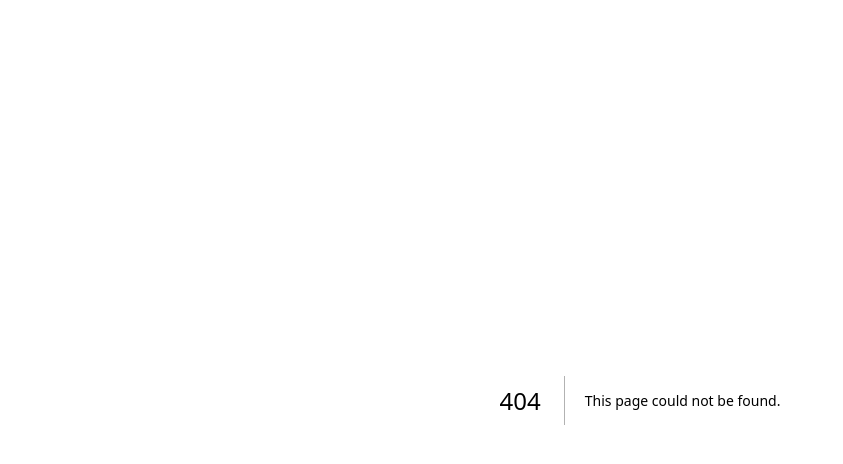
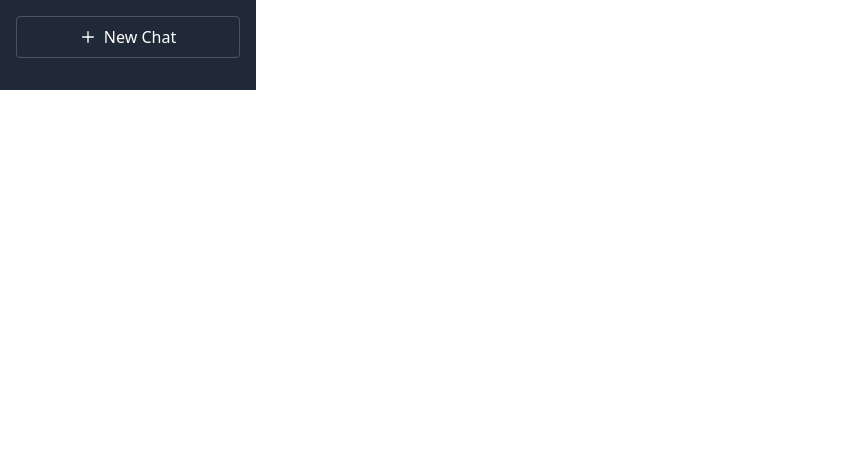
Before and after one commit to YehyunLee/genai-hack, a Next.js app in the folder infiniteContext/: page /components/sidebar in a window 1280 px wide. Before the commit this address had no page. Shown: the top 464 px of the page, without its empty margins (0-843 px from the left). Built offline with nearby package versions, Linux system fonts and the light colour scheme.

Commit message:
Move sidebar component to a separate module for better merging n maintainability

```diff
--- a/infiniteContext/pages/chat.js
+++ b/infiniteContext/pages/chat.js
@@ -5,6 +5,7 @@ import { auth } from "../firebaseConfig";
 import { onAuthStateChanged } from "firebase/auth";
 import { db } from "../firebaseConfig";
 import { collection, addDoc, doc, setDoc } from "firebase/firestore";
+import Sidebar from './components/sidebar';
 
 
 import ReactMarkdown from 'react-markdown';
@@ -529,14 +530,7 @@ export default function Chat() {
 
       <div className="flex h-screen">
         {/* Sidebar */}
-        <div className="hidden md:flex w-64 bg-gray-800 flex-col p-4">
-          <button className="flex items-center justify-center gap-2 px-4 py-2 mb-4 w-full rounded border border-white/20 text-white hover:bg-gray-700 transition-colors">
-            <svg xmlns="http://www.w3.org/2000/svg" className="h-4 w-4" fill="none" viewBox="0 0 24 24" stroke="currentColor">
-              <path strokeLinecap="round" strokeLinejoin="round" strokeWidth={2} d="M12 4v16m8-8H4" />
-            </svg>
-            New Chat
-          </button>
-        </div>
+        <Sidebar onNewChat={() => setMessages([])} />
 
         {/* Main chat area */}
         <div className="flex-1 flex flex-col">
--- /dev/null
+++ b/infiniteContext/pages/components/sidebar.js
@@ -0,0 +1,19 @@
+import React from 'react';
+
+const Sidebar = ({ onNewChat }) => {
+  return (
+    <div className="hidden md:flex w-64 bg-gray-800 flex-col p-4">
+      <button
+        onClick={onNewChat}
+        className="flex items-center justify-center gap-2 px-4 py-2 mb-4 w-full rounded border border-white/20 text-white hover:bg-gray-700 transition-colors"
+      >
+        <svg xmlns="http://www.w3.org/2000/svg" className="h-4 w-4" fill="none" viewBox="0 0 24 24" stroke="currentColor">
+          <path strokeLinecap="round" strokeLinejoin="round" strokeWidth={2} d="M12 4v16m8-8H4" />
+        </svg>
+        New Chat
+      </button>
+    </div>
+  );
+};
+
+export default Sidebar;
```
